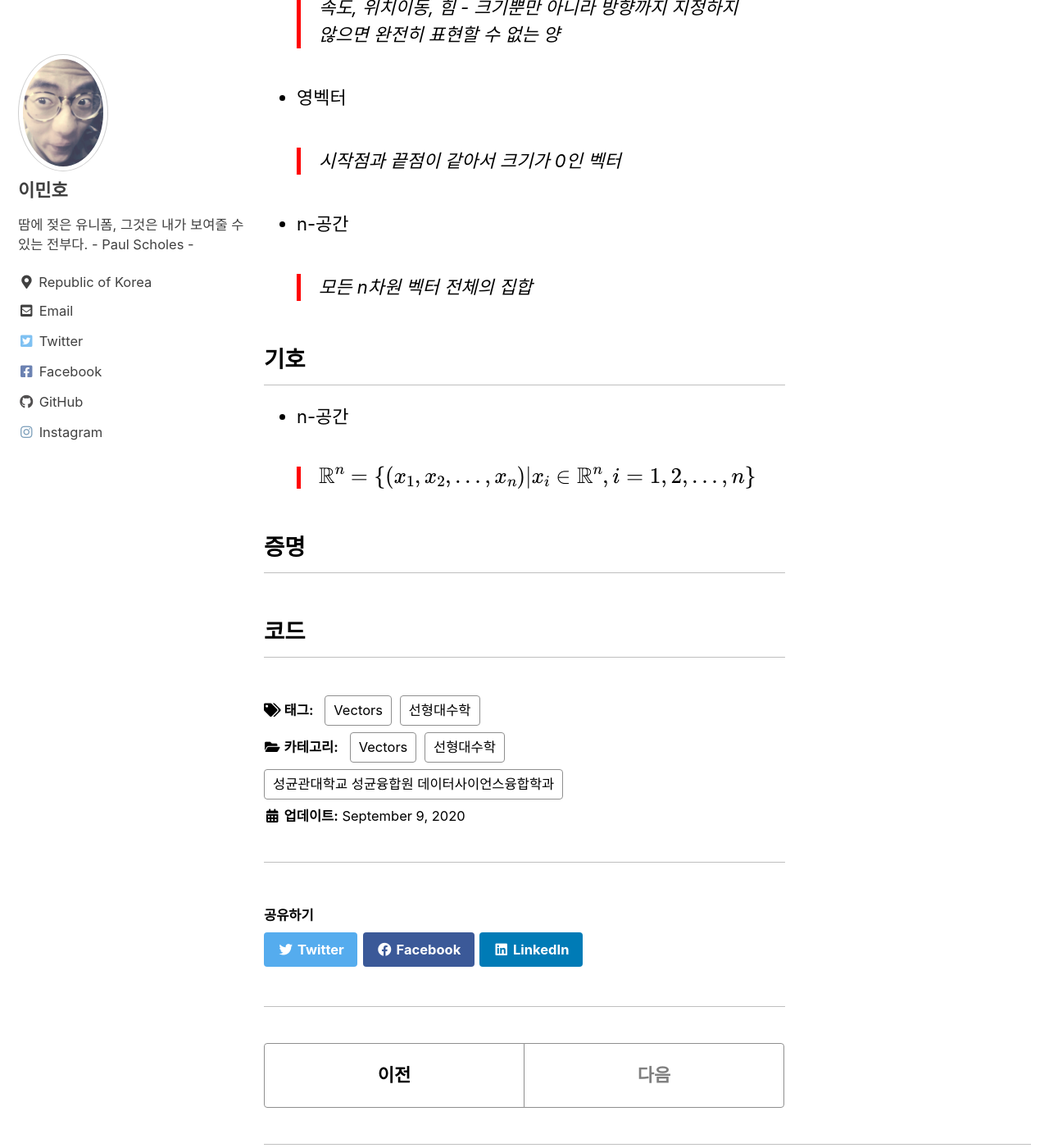
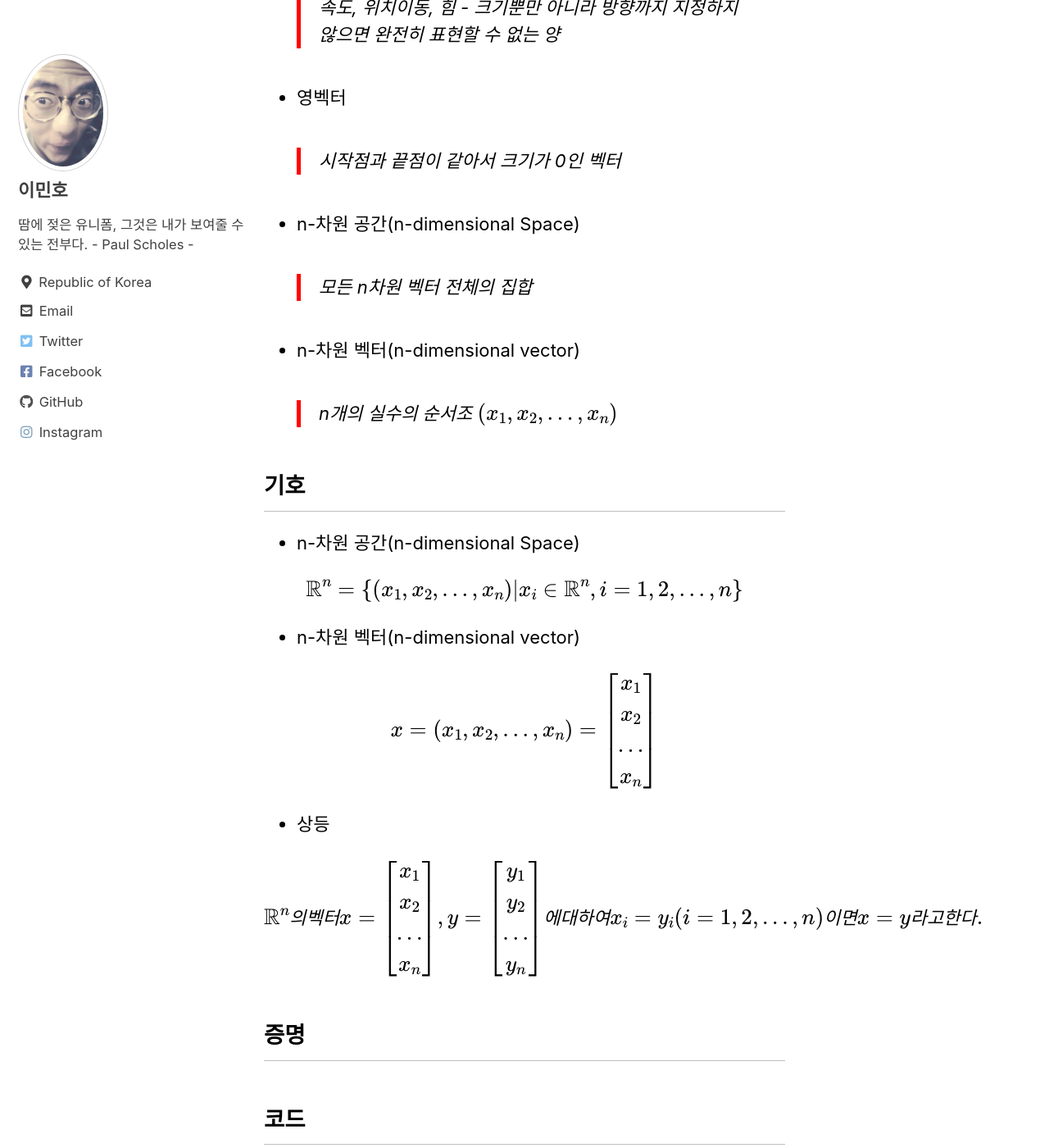
Before and after one commit to DSLuGu/DSLuGu.github.io, a Jekyll site: the page built from _posts/2020-09-09-벡터(Vectors).md, in a window 1280 px wide and 1400 px high, scrolled down 596 px. Shown: the whole window at 82% size. Built offline with Jekyll 4.4.1, drawn with Linux system fonts in a browser that asks for light colours; cached includes are drawn as plain includes; formulas are drawn with MathJax 3.

Commit message:
Posting 벡터(Vectors)

```diff
--- a/_posts/2020-09-09-벡터(Vectors).md
+++ b/_posts/2020-09-09-벡터(Vectors).md
@@ -20,13 +20,32 @@ last_modified_at: 2020-09-09T03:30:00+09:00
     > 속도, 위치이동, 힘 - 크기뿐만 아니라 방향까지 지정하지 않으면 완전히 표현할 수 없는 양
 - 영벡터
     > 시작점과 끝점이 같아서 크기가 0인 벡터
-- n-공간
+- n-차원 공간(n-dimensional Space)
     > 모든 n차원 벡터 전체의 집합
+- n-차원 벡터(n-dimensional vector)
+    > n개의 실수의 순서조 $(x_1, x_2, ..., x_n)$
 
 ## 기호
 
-- n-공간
-    > $$\mathbb{R}^n = \{ (x_1,x_2,...,x_n)|x_i \in \mathbb{R}^n , i=1,2,...,n \}$$
+- n-차원 공간(n-dimensional Space)
+
+$$
+\mathbb{R}^n = \{ (x_1,x_2,...,x_n)|x_i \in \mathbb{R}^n , i=1,2,...,n \}
+$$
+
+- n-차원 벡터(n-dimensional vector)
+
+$$
+x = (x_1, x_2, ..., x_n) = \begin{bmatrix} x_1 \cr x_2 \cr ... \cr x_n \end{bmatrix}
+$$
+
+- 상등
+
+$$
+\mathbb{R}^n 의 벡터
+x = \begin{bmatrix} x_1 \cr x_2 \cr ... \cr x_n \end{bmatrix} , y = \begin{bmatrix} y_1 \cr y_2 \cr ... \cr y_n \end{bmatrix}
+에 대하여 x_i=y_i (i=1,2,...,n)이면 x=y라고 한다.
+$$
 
 ## 증명
 
```
